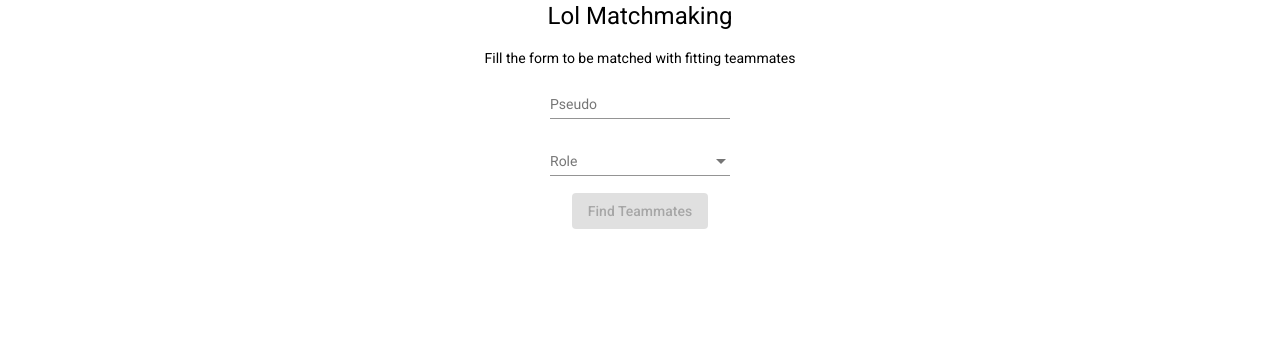
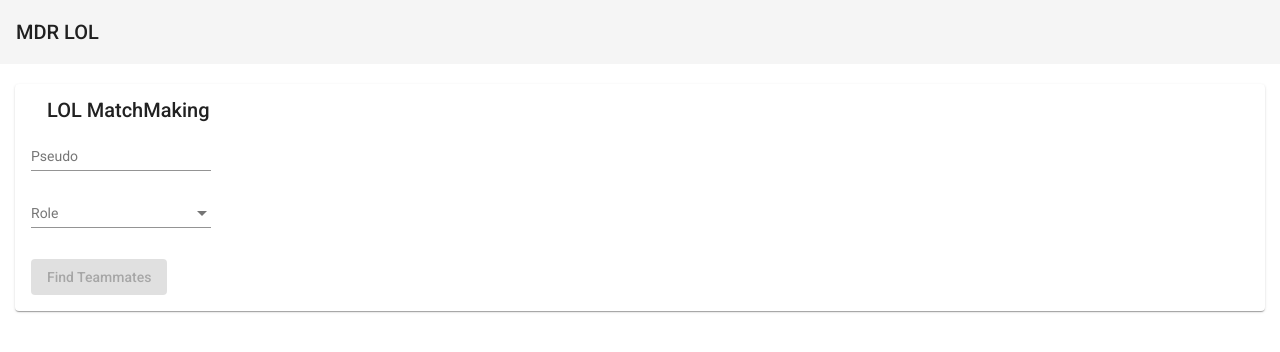
Before and after one commit to NikoFLK/lol, an Angular app: page / in a window 1280 px wide. Shown: the top 352 px of the page. Built offline with nearby package versions, Linux system fonts and the light colour scheme.

Commit message:
showTeam2

```diff
--- a/src/app/app.component.css
+++ b/src/app/app.component.css
@@ -4,6 +4,4 @@
 
     margin-right: auto;
     margin-left: auto;
-
-    text-align: center;
 }
--- a/src/app/app.component.html
+++ b/src/app/app.component.html
@@ -1,3 +1,8 @@
+<mat-toolbar>
+  <img>
+  <span>MDR LOL</span>
+</mat-toolbar>
+
 <div class="container">
   <app-summoner-form></app-summoner-form>
 </div>
--- a/src/app/app.module.ts
+++ b/src/app/app.module.ts
@@ -13,6 +13,8 @@ import {MatCardModule} from '@angular/material/card';
 import {MatExpansionModule} from '@angular/material/expansion';
 import { SummonerFormComponent } from './summoner-form/summoner-form.component';
 import { FormsModule, ReactiveFormsModule } from '@angular/forms';
+import {MatToolbarModule} from '@angular/material/toolbar';
+
 
 
 
@@ -34,7 +36,8 @@ import { FormsModule, ReactiveFormsModule } from '@angular/forms';
     MatCardModule,
     MatExpansionModule,
     FormsModule,
-    ReactiveFormsModule
+    ReactiveFormsModule,
+    MatToolbarModule
   ],
   providers: [],
   bootstrap: [AppComponent]
--- a/src/app/summoner-form/summoner-form.component.css
+++ b/src/app/summoner-form/summoner-form.component.css
@@ -1,10 +1,14 @@
-.summonerForm{
-    width : 50%;
+.summForm{
+    widows: 95%;
     text-align: left;
     margin: 20px auto;
+
 }
-
 .profile {
     background-color: #0275d8;
     color: white;
 }
+
+.submit {
+    margin-top : 1em;
+}
--- a/src/app/summoner-form/summoner-form.component.html
+++ b/src/app/summoner-form/summoner-form.component.html
@@ -1,7 +1,10 @@
-<h1>Lol Matchmaking</h1>
-<p>Fill the form to be matched with fitting teammates </p>
+<mat-card class="summForm">
 
-<form class="summForm" [formGroup]="summForm" (ngSubmit)="onSubmit()">
+  <mat-card-header class="title">
+    <mat-card-title>LOL MatchMaking</mat-card-title>
+  </mat-card-header>
+
+  <form [formGroup]="summForm" (ngSubmit)="onSubmit()">
 
     <mat-form-field hideRequiredMarker>
       <mat-label>Pseudo</mat-label>
@@ -17,9 +20,11 @@
       </mat-select>
     </mat-form-field><br>
 
-    <button type="submit" mat-raised-button color="primary" [disabled]="!summForm.valid">Find Teammates</button>
+    <button class="submit" type="submit" mat-raised-button color="primary" [disabled]="!summForm.valid">Find Teammates</button>
 
   </form>
+
+</mat-card>
 
   <mat-card class="teamList" *ngIf="this.inputCheck == true">
 
@@ -49,12 +54,12 @@
               Role : {{ this.summForm.value.role }}
             </mat-panel-title>
             <mat-panel-subtitle>
-              Pseudo : {{ this.summonerToDisplay[0].summonerName }}
+              Pseudo : {{ this.summonerToDisplay[1].summonerName }}
             </mat-panel-subtitle>
           </mat-expansion-panel-header>
-          <p>KDA : {{ this.summonerToDisplay[0].kills }} / {{ this.summonerToDisplay[0].deaths }} / {{ this.summonerToDisplay[0].assists }}</p>
-          <p>Vision Score : {{ this.summonerToDisplay[0].visionScore }}</p>
-          <p>Creep Score : {{ this.summonerToDisplay[0].neutralMinionsKilled }}</p>
+          <p>KDA : {{ this.summonerToDisplay[1].kills }} / {{ this.summonerToDisplay[1].deaths }} / {{ this.summonerToDisplay[1].assists }}</p>
+          <p>Vision Score : {{ this.summonerToDisplay[1].visionScore }}</p>
+          <p>Creep Score : {{ this.summonerToDisplay[1].neutralMinionsKilled }}</p>
       </mat-expansion-panel>
 
       <mat-expansion-panel hideToggle>
@@ -63,12 +68,12 @@
             Role : {{ this.summForm.value.role }}
           </mat-panel-title>
           <mat-panel-subtitle>
-            Pseudo : {{ this.summonerToDisplay[0].summonerName }}
+            Pseudo : {{ this.summonerToDisplay[2].summonerName }}
           </mat-panel-subtitle>
         </mat-expansion-panel-header>
-        <p>KDA : {{ this.summonerToDisplay[0].kills }} / {{ this.summonerToDisplay[0].deaths }} / {{ this.summonerToDisplay[0].assists }}</p>
-        <p>Vision Score : {{ this.summonerToDisplay[0].visionScore }}</p>
-        <p>Creep Score : {{ this.summonerToDisplay[0].neutralMinionsKilled }}</p>
+        <p>KDA : {{ this.summonerToDisplay[2].kills }} / {{ this.summonerToDisplay[2].deaths }} / {{ this.summonerToDisplay[2].assists }}</p>
+        <p>Vision Score : {{ this.summonerToDisplay[2].visionScore }}</p>
+        <p>Creep Score : {{ this.summonerToDisplay[2].neutralMinionsKilled }}</p>
     </mat-expansion-panel>
 
     <mat-expansion-panel hideToggle>
@@ -77,12 +82,12 @@
           Role : {{ this.summForm.value.role }}
         </mat-panel-title>
         <mat-panel-subtitle>
-          Pseudo : {{ this.summonerToDisplay[0].summonerName }}
+          Pseudo : {{ this.summonerToDisplay[3].summonerName }}
         </mat-panel-subtitle>
       </mat-expansion-panel-header>
-      <p>KDA : {{ this.summonerToDisplay[0].kills }} / {{ this.summonerToDisplay[0].deaths }} / {{ this.summonerToDisplay[0].assists }}</p>
-      <p>Vision Score : {{ this.summonerToDisplay[0].visionScore }}</p>
-      <p>Creep Score : {{ this.summonerToDisplay[0].neutralMinionsKilled }}</p>
+      <p>KDA : {{ this.summonerToDisplay[3].kills }} / {{ this.summonerToDisplay[3].deaths }} / {{ this.summonerToDisplay[3].assists }}</p>
+      <p>Vision Score : {{ this.summonerToDisplay[3].visionScore }}</p>
+      <p>Creep Score : {{ this.summonerToDisplay[3].neutralMinionsKilled }}</p>
   </mat-expansion-panel>
 
   <mat-expansion-panel hideToggle>
@@ -91,12 +96,12 @@
         Role : {{ this.summForm.value.role }}
       </mat-panel-title>
       <mat-panel-subtitle>
-        Pseudo : {{ this.summonerToDisplay[0].summonerName }}
+        Pseudo : {{ this.summonerToDisplay[4].summonerName }}
       </mat-panel-subtitle>
     </mat-expansion-panel-header>
-    <p>KDA : {{ this.summonerToDisplay[0].kills }} / {{ this.summonerToDisplay[0].deaths }} / {{ this.summonerToDisplay[0].assists }}</p>
-    <p>Vision Score : {{ this.summonerToDisplay[0].visionScore }}</p>
-    <p>Creep Score : {{ this.summonerToDisplay[0].neutralMinionsKilled }}</p>
+    <p>KDA : {{ this.summonerToDisplay[4].kills }} / {{ this.summonerToDisplay[4].deaths }} / {{ this.summonerToDisplay[4].assists }}</p>
+    <p>Vision Score : {{ this.summonerToDisplay[4].visionScore }}</p>
+    <p>Creep Score : {{ this.summonerToDisplay[4].neutralMinionsKilled }}</p>
 </mat-expansion-panel>
 
     </mat-card-content>
--- a/src/app/summoner-form/summoner-form.component.ts
+++ b/src/app/summoner-form/summoner-form.component.ts
@@ -70,7 +70,7 @@ export class SummonerFormComponent implements OnInit {
         this.summonerToDisplay.push(value);
       }
     });
-    console.log("std", this.summonerToDisplay);
+    console.log(this.summonerToDisplay);
 }
 
   checkInput(summName: any, formSummoner: any){
```
